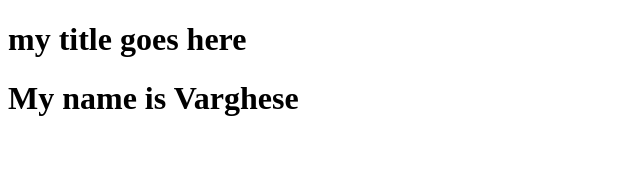
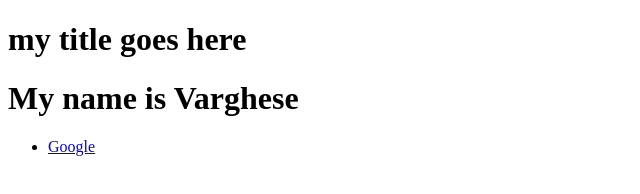
Before and after one commit to varkyhunter/Project1, a plain HTML site: page index.html in a window 1280 px wide. Shown: the full height of the page, 0-640 px from the left. Drawn offline with Linux system fonts and the light colour scheme.

Commit message:
added the google link

```diff
--- a/index.html
+++ b/index.html
@@ -7,5 +7,7 @@
   <body>
     <h1>my title goes here</h1>
     <h1>My name is Varghese</h1>
+    <ul>
+      <li><a href= "https://google.com">Google</a>
   </body>
 </html>
```
